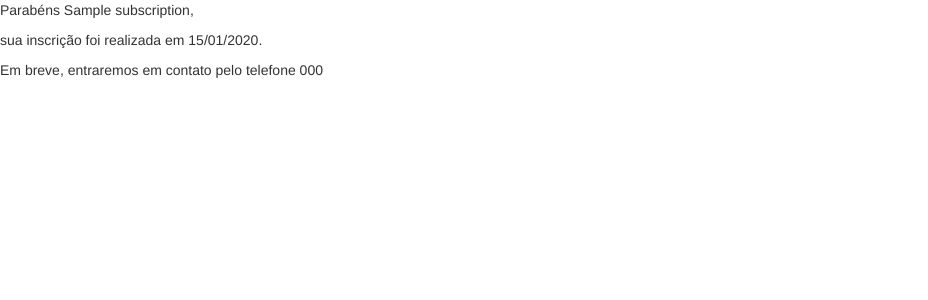
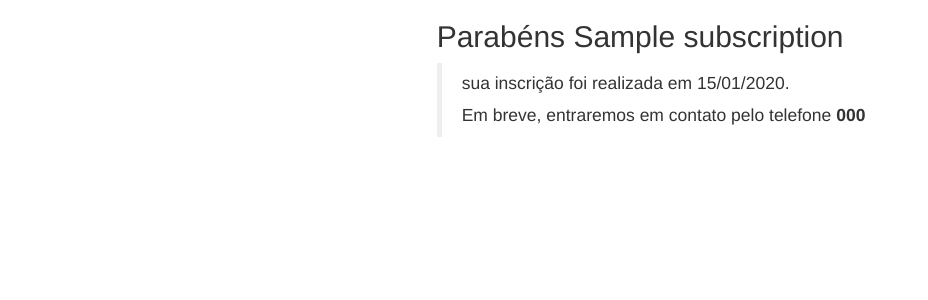
Before and after one commit to eltonplima/wttd, a Django app: template eventex/subscriptions/templates/subscriptions/subscription_detail.html in a window 1280 px wide. Shown: the top 300 px of the page, without its empty margins (0-928 px from the left). Run offline with Django 3.2, Linux system fonts and the light colour scheme; the template is opened without the code that fills it: most values are stand-ins (such as "Sample title", 1, 10 or a date in 2020).

Commit message:
Alteração de layout do subscription details.

```diff
--- a/eventex/subscriptions/templates/subscriptions/subscription_detail.html
+++ b/eventex/subscriptions/templates/subscriptions/subscription_detail.html
@@ -1,14 +1,21 @@
 {% extends 'base_site.html' %}
 {% block content %}
-<p>Parabéns {{ subscription.name }},</p>
+
+<div class="row">
+    <div class="col-md-6 col-md-offset-4">
+    <p><h2>Parabéns {{ subscription.name }}</h2>
+    <blockquote>
     <p>sua inscrição foi realizada em
     {{ subscription.created_at|date:"d/m/Y" }}.
-</p>
+
     <p>Em breve, entraremos em contato pelo
     {% if subscription.phone %}
-telefone {{ subscription.phone }}
+    telefone <strong>{{ subscription.phone }}</strong>
     {% else %}
-e-mail {{ subscription.email }}
+    e-mail <strong>{{ subscription.email }}</strong>
     {% endif %}
-</p>
+    </blockquote>
+    </div>
+</div>
+
 {% endblock content %}
```
Lines whose indentation alone changed are shown as unchanged.
